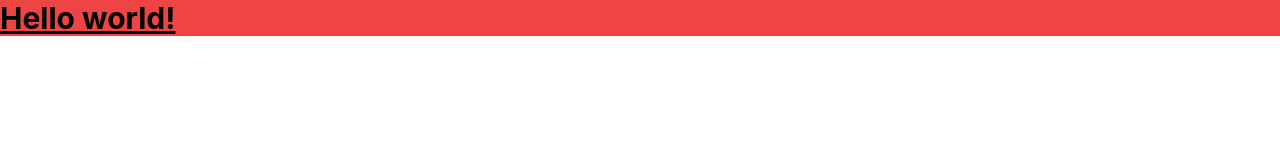
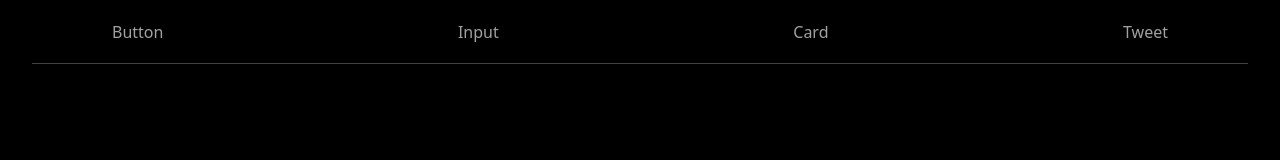
Before and after one commit to rohit-patil18/twitter-ui-comp, a website: page src/index.html in a window 1280 px wide. Drawn offline with Linux system fonts and the light colour scheme.

Commit message:
adding navigation

```diff
--- a/src/index.html
+++ b/src/index.html
@@ -1,13 +1,46 @@
-<!doctype html>
+<!DOCTYPE html>
 <html>
-<head>
-  <meta charset="UTF-8">
-  <meta name="viewport" content="width=device-width, initial-scale=1.0">
-  <link href="../dist/output.css" rel="stylesheet">
-</head>
-<body>
-  <h1 class="text-3xl font-bold underline font-inter bg-red-500">
-    Hello world!
-  </h1>
-</body>
+  <head>
+    <meta charset="UTF-8" />
+    <meta name="viewport" content="width=device-width, initial-scale=1.0" />
+    <link href="../dist/output.css" rel="stylesheet" />
+  </head>
+  <body class="bg-neutral-1000">
+    <div
+      class="px-20 pt-5 flex justify-between border-b border-neutral-700 mx-8"
+    >
+      <a href="./button.html">
+        <button
+          type="button"
+          class="pb-4 border-b-[3px] border-solid text-neutral-400 focus:text-neutral-50 border-transparent focus:border-twitter-blue-default"
+        >
+          Button
+        </button>
+      </a>
+      <a href="./input.html">
+        <button
+          type="button"
+          class="pb-4 border-b-[3px] border-solid text-neutral-400 focus:text-neutral-50 border-transparent focus:border-twitter-blue-default"
+        >
+          Input
+        </button>
+      </a>
+      <a href="./card.html">
+        <button
+          type="button"
+          class="pb-4 border-b-[3px] border-solid text-neutral-400 focus:text-neutral-50 border-transparent focus:border-twitter-blue-default"
+        >
+          Card
+        </button>
+      </a>
+      <a href="./tweet.html">
+        <button
+          type="button"
+          class="pb-4 border-b-[3px] border-solid text-neutral-400 focus:text-neutral-50 border-transparent focus:border-twitter-blue-default"
+        >
+          Tweet
+        </button>
+      </a>
+    </div>
+  </body>
 </html>
```
Also changed, not shown: src/button.html (+27 -8 lines), src/card.html (+24 -1 lines), src/input.html (+22 -1 lines), src/tweet.html (+21 -0 lines), dist/output.css.
